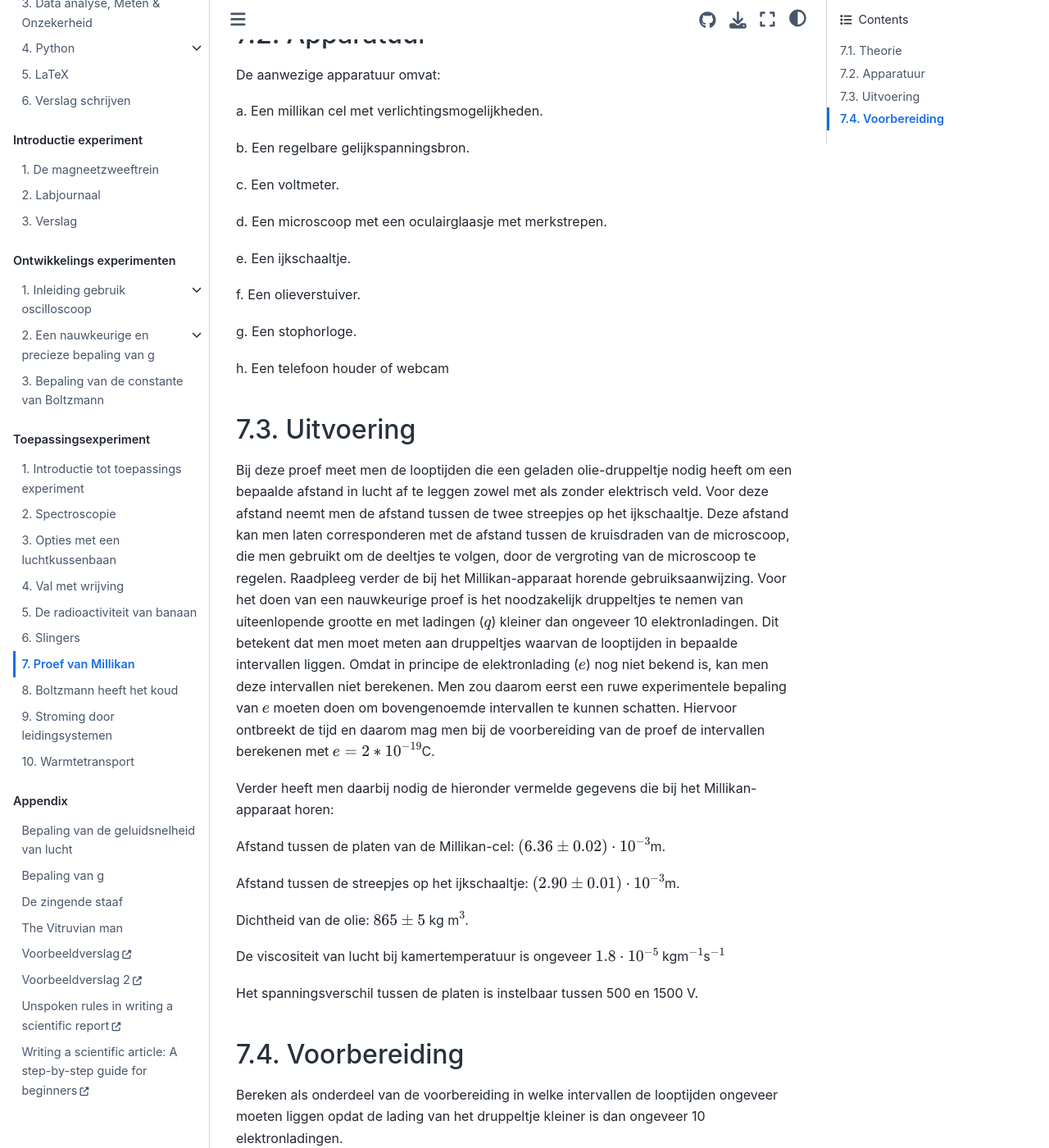
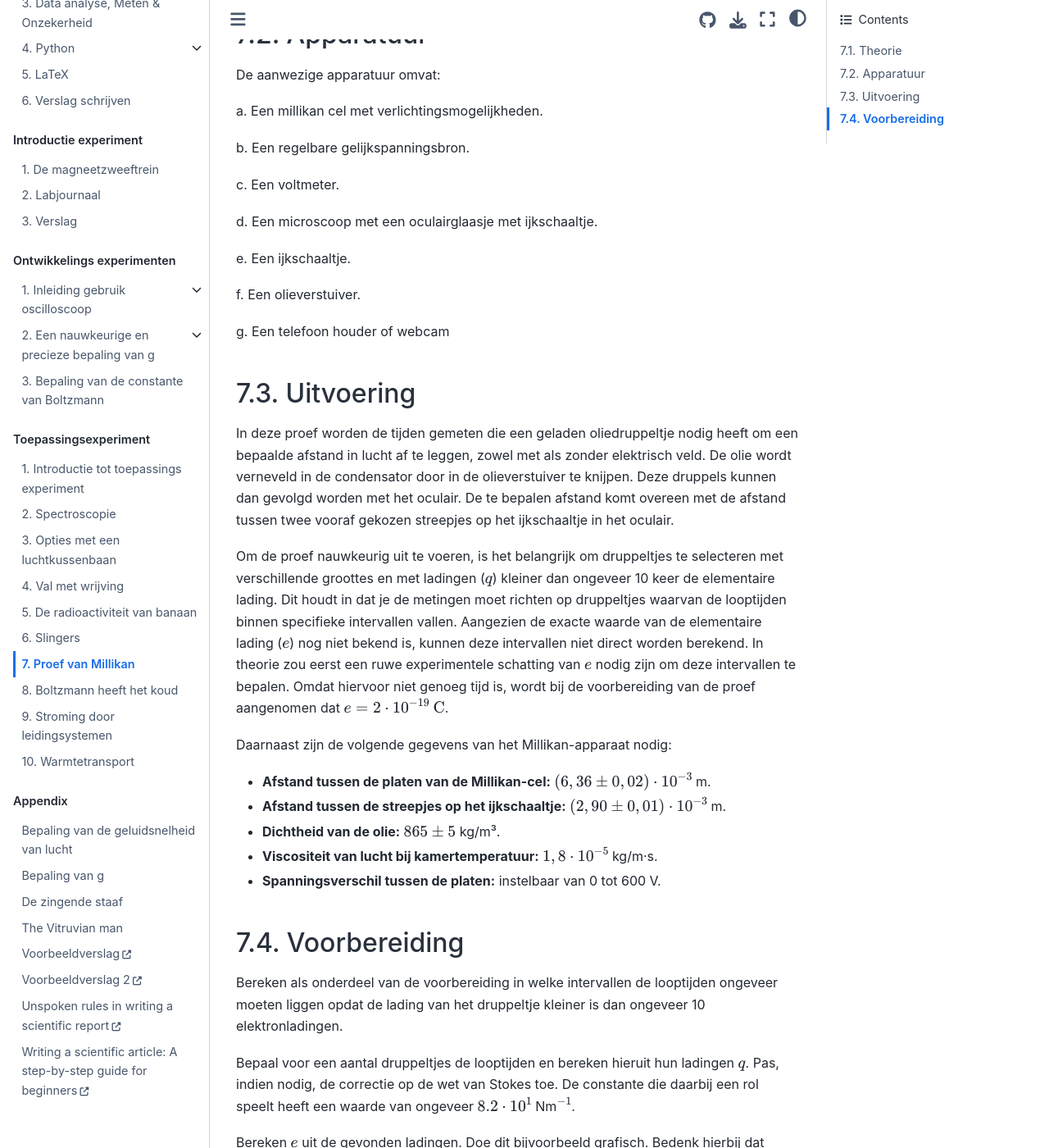
Before and after one commit to Contemporary-Physicslab/NP-new-style, a Jupyter Book: the page built from book/Deel5/Millikan.md, in a window 1280 px wide and 1400 px high, scrolled down 2447 px. Shown: the whole window at 82% size. Built offline with Jupyter Book 1.0.4 settings and Sphinx 7.4.7 and the Sphinx Book theme 1.1.4, drawn with Linux system fonts in a browser that asks for light colours; pages that are not in the unit, such as notebooks, are missing from menus; comment, search, counter and statistics services are not loaded.

Commit message:
Update uitvoering millikan

```diff
--- a/book/Deel5/Millikan.md
+++ b/book/Deel5/Millikan.md
@@ -67,30 +67,26 @@ b. Een regelbare gelijkspanningsbron.
 
 c. Een voltmeter.
 
-d. Een microscoop met een oculairglaasje met merkstrepen.
+d. Een microscoop met een oculairglaasje met ijkschaaltje.
 
 e. Een ijkschaaltje.
 
 f. Een olieverstuiver.
 
-g. Een stophorloge.
-
-h. Een telefoon houder of webcam
+g. Een telefoon houder of webcam
 
 ## Uitvoering
-Bij deze proef meet men de looptijden die een geladen olie-druppeltje nodig heeft om een bepaalde afstand in lucht af te leggen zowel met als zonder elektrisch veld. Voor deze afstand neemt men de afstand tussen de twee streepjes op het ijkschaaltje. Deze afstand kan men laten corresponderen met de afstand tussen de kruisdraden van de microscoop, die men gebruikt om de deeltjes te volgen, door de vergroting van de microscoop te regelen. Raadpleeg verder de bij het Millikan-apparaat horende gebruiksaanwijzing. Voor het doen van een nauwkeurige proef is het noodzakelijk druppeltjes te nemen van uiteenlopende grootte en met ladingen ($q$) kleiner dan ongeveer 10 elektronladingen. Dit betekent dat men moet meten aan druppeltjes waarvan de looptijden in bepaalde intervallen liggen. Omdat in principe de elektronlading ($e$) nog niet bekend is, kan men deze intervallen niet berekenen. Men zou daarom eerst een ruwe experimentele bepaling van $e$ moeten doen om bovengenoemde intervallen te kunnen schatten. Hiervoor ontbreekt de tijd en daarom mag men bij de voorbereiding van de proef de intervallen berekenen met $e = 2 * 10^{-19}$C.
+In deze proef worden de tijden gemeten die een geladen oliedruppeltje nodig heeft om een bepaalde afstand in lucht af te leggen, zowel met als zonder elektrisch veld. De olie wordt verneveld in de condensator door in de olieverstuiver te knijpen. Deze druppels kunnen dan gevolgd worden met het oculair. De te bepalen afstand komt overeen met de afstand tussen twee vooraf gekozen streepjes op het ijkschaaltje in het oculair.
 
-Verder heeft men daarbij nodig de hieronder vermelde gegevens die bij het Millikan-apparaat horen:
+Om de proef nauwkeurig uit te voeren, is het belangrijk om druppeltjes te selecteren met verschillende groottes en met ladingen ($q$) kleiner dan ongeveer 10 keer de elementaire lading. Dit houdt in dat je de metingen moet richten op druppeltjes waarvan de looptijden binnen specifieke intervallen vallen. Aangezien de exacte waarde van de elementaire lading ($e$) nog niet bekend is, kunnen deze intervallen niet direct worden berekend. In theorie zou eerst een ruwe experimentele schatting van $e$ nodig zijn om deze intervallen te bepalen. Omdat hiervoor niet genoeg tijd is, wordt bij de voorbereiding van de proef aangenomen dat $e = 2 \cdot 10^{-19}\mathrm{~C}$.
 
-Afstand tussen de platen van de Millikan-cel: $(6.36 ± 0.02)\cdot10^{-3}$m.
+Daarnaast zijn de volgende gegevens van het Millikan-apparaat nodig:
 
-Afstand tussen de streepjes op het ijkschaaltje: $(2.90±0.01)\cdot10^{-3}$m.
-
-Dichtheid van de olie: $865 ± 5$ kg m$^3$.
-
-De viscositeit van lucht bij kamertemperatuur is ongeveer $1.8\cdot10^{-5}$ kgm$^{-1}$s$^{-1}$
-
-Het spanningsverschil tussen de platen is instelbaar tussen 500 en 1500 V.
+- **Afstand tussen de platen van de Millikan-cel:** $(6,36 \pm 0,02) \cdot 10^{-3}$ m.
+- **Afstand tussen de streepjes op het ijkschaaltje:** $(2,90 \pm 0,01) \cdot 10^{-3}$ m.
+- **Dichtheid van de olie:** $865 \pm 5$ kg/m³.
+- **Viscositeit van lucht bij kamertemperatuur:** $1,8 \cdot 10^{-5}$ kg/m·s.
+- **Spanningsverschil tussen de platen:** instelbaar van 0 tot 600 V.
 
 ## Voorbereiding
 Bereken als onderdeel van de voorbereiding in welke intervallen de looptijden ongeveer moeten liggen opdat de lading van het druppeltje kleiner is dan ongeveer 10 elektronladingen.
```
